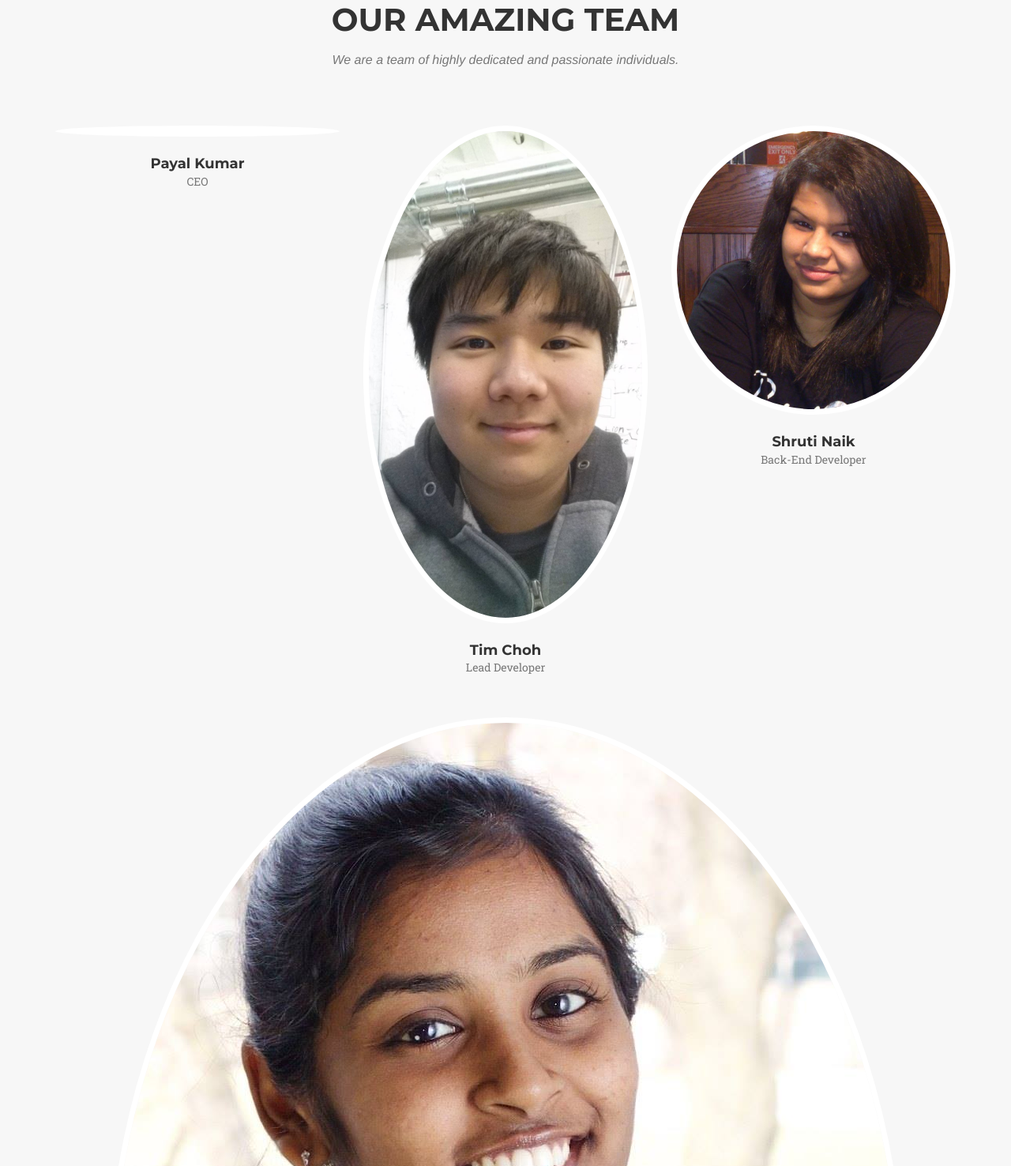
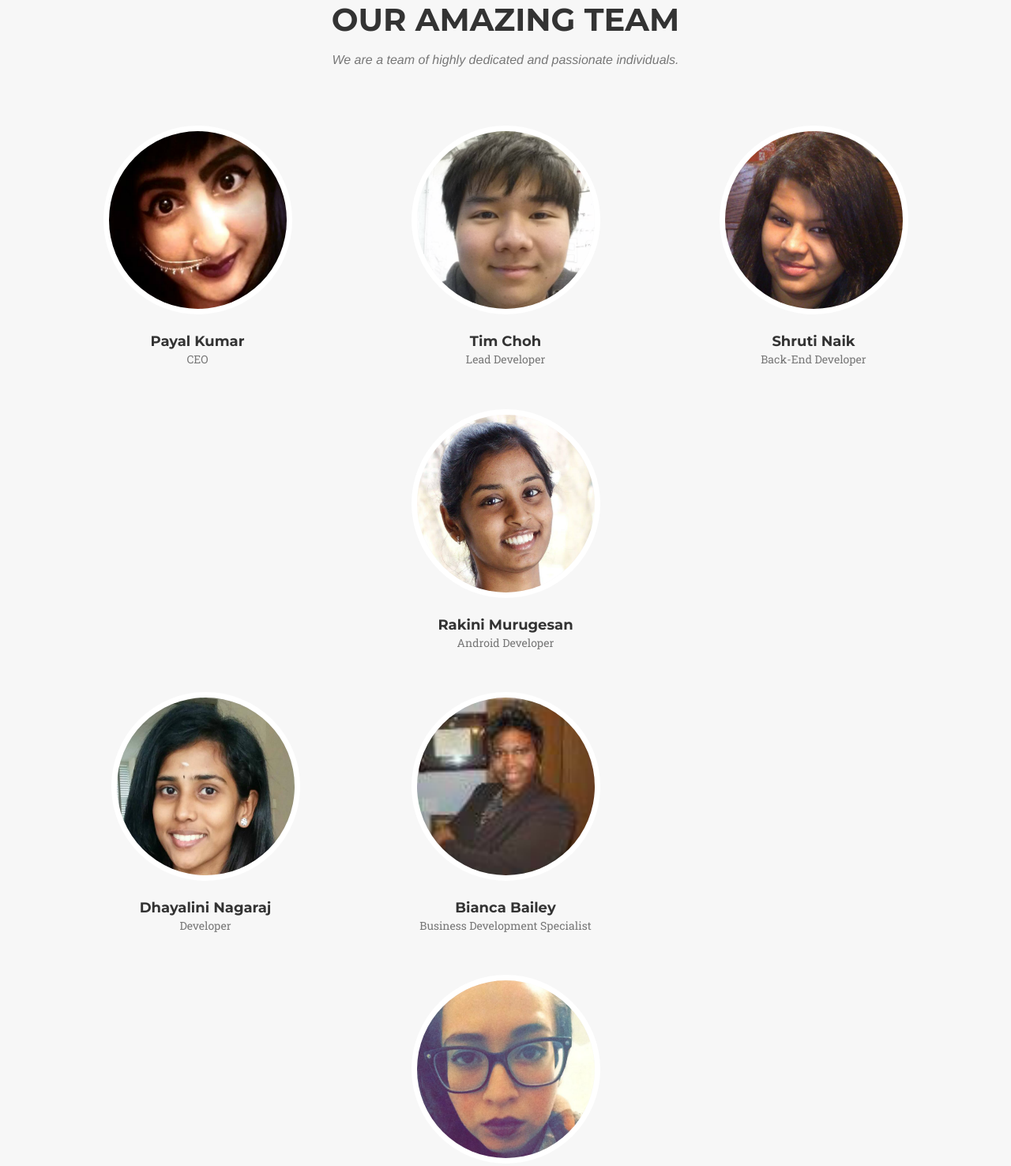
Before and after one commit to PocketLaw/pocketlaw.github.io, a plain HTML site: page index.html in a window 1280 px wide. Shown: the part 1539-3015 px from the top of the page at 79% size. Drawn offline with nearby package versions, Linux system fonts and the light colour scheme; a web font is replaced by a local one.

Commit message:
fixed images. still waiting for Katie

```diff
--- a/index.html
+++ b/index.html
@@ -25,7 +25,7 @@
     <link href='https://fonts.googleapis.com/css?family=Droid+Serif:400,700,400italic,700italic' rel='stylesheet' type='text/css'>
     <link href='https://fonts.googleapis.com/css?family=Roboto+Slab:400,100,300,700' rel='stylesheet' type='text/css'>
     <!-- Favicon -->
-        <link rel="shortcut icon" href="BW logo.jpg">
+        <link rel="shortcut icon" href="BW logo.png">
 
     <!-- HTML5 Shim and Respond.js IE8 support of HTML5 elements and media queries -->
     <!-- WARNING: Respond.js doesn't work if you view the page via file:// -->
@@ -134,21 +134,21 @@
             <div class="row">
                 <div class="col-sm-4">
                     <div class="team-member">
-                        <img src="headshots/.jpg" class="img-responsive img-circle" alt="">
+                        <img src="headshots/payal.png" class="img-responsive img-circle" alt="">
                         <h4>Payal Kumar</h4>
                         <p class="text-muted">CEO</p>
                     </div>
                 </div>
                 <div class="col-sm-4">
                     <div class="team-member">
-                        <img src="headshots/tim.jpg" class="img-responsive img-circle" alt="">
+                        <img src="headshots/tim.png" class="img-responsive img-circle" alt="">
                         <h4>Tim Choh</h4>
                         <p class="text-muted">Lead Developer</p>
                     </div>
                 </div>
                 <div class="col-sm-4">
                     <div class="team-member">
-                        <img src="headshots/shruti.jpg" class="img-responsive img-circle" alt="">
+                        <img src="headshots/shruti.png" class="img-responsive img-circle" alt="">
                         <h4>Shruti Naik</h4>
                         <p class="text-muted">Back-End Developer</p>
                     </div>
@@ -157,21 +157,21 @@
             <div class="row"
                 <div class="col-sm-4">
                     <div class="team-member">
-                        <img src="headshots/rakini.jpg" class="img-responsive img-circle" alt="">
+                        <img src="headshots/rakini.png" class="img-responsive img-circle" alt="">
                         <h4>Rakini Murugesan</h4>
                         <p class="text-muted">Android Developer</p>
                     </div>
                 </div>
                 <div class="col-sm-4">
                     <div class="team-member">
-                        <img src="headshots/dhayalini.jpg" class="img-responsive img-circle" alt="">
+                        <img src="headshots/dhayalini.png" class="img-responsive img-circle" alt="">
                         <h4>Dhayalini Nagaraj</h4>
                         <p class="text-muted">Developer</p>
                     </div>
                 </div>
                 <div class="col-sm-4">
                     <div class="team-member">
-                        <img src="headshots/bianca.jpg" class="img-responsive img-circle" alt="">
+                        <img src="headshots/bianca.png" class="img-responsive img-circle" alt="">
                         <h4>Bianca Bailey</h4>
                         <p class="text-muted">Business Development Specialist</p>
                     </div>
@@ -180,14 +180,14 @@
             <div class="row"
                 <div class="col-sm-4">
                     <div class="team-member">
-                        <img src="headshots/jax.jpg" class="img-responsive img-circle" alt="">
+                        <img src="headshots/jax.png" class="img-responsive img-circle" alt="">
                         <h4>Jax Ovalle</h4>
                         <p class="text-muted">Biz Wiz</p>
                     </div>
                 </div>
                 <div class="col-sm-4">
                     <div class="team-member">
-                        <img src="headshots/katie.jpg" class="img-responsive img-circle" alt="">
+                        <img src="headshots/katie.png" class="img-responsive img-circle" alt="">
                         <h4>Katie Jin</h4>
                         <p class="text-muted">____________</p>
                     </div>
```
Also changed, not shown: headshots/bianca.jpeg (deleted), headshots/bianca.png (added), headshots/dhayalini.jpg (deleted), headshots/dhayalini.png (added), headshots/jax.jpg (deleted), headshots/jax.png (added), headshots/payal.png (added), headshots/rakini.jpg (deleted), headshots/rakini.png (added), headshots/shruti.jpg (deleted), headshots/shruti.png (added), headshots/tim.jpg (deleted), headshots/tim.png (added).
